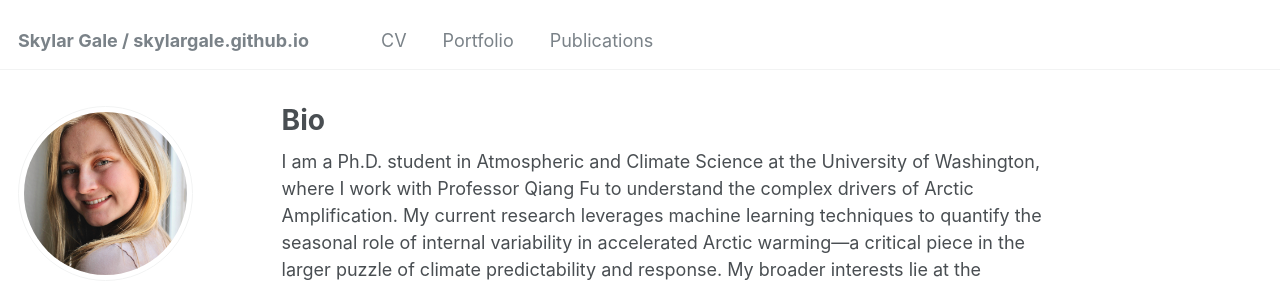
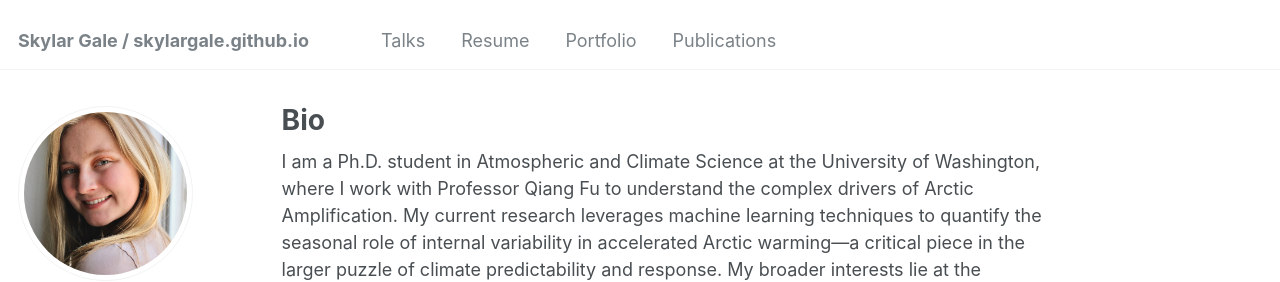
Before and after one commit to skylargale/skylargale.github.io, a Jekyll site: the page built from _pages/about.md, in a window 1280 px wide. Shown: the top 282 px of the page. Built offline with Jekyll 4.4.1, drawn with Linux system fonts in a browser that asks for light colours; some web fonts are replaced; a file with an impossible date is left out.

Commit message:
Update navigation.yml

```diff
--- a/_data/navigation.yml
+++ b/_data/navigation.yml
@@ -1,12 +1,12 @@
 # main links links
 main:
-#  - title: "Talks"
-#    url: /talks/
+  - title: "Talks"
+    url: /talks/
 
 #  - title: "Teaching"
 #    url: /teaching/
 
-  - title: "CV"
+  - title: "Resume"
     url: /cv/
 
   - title: "Portfolio"
```
